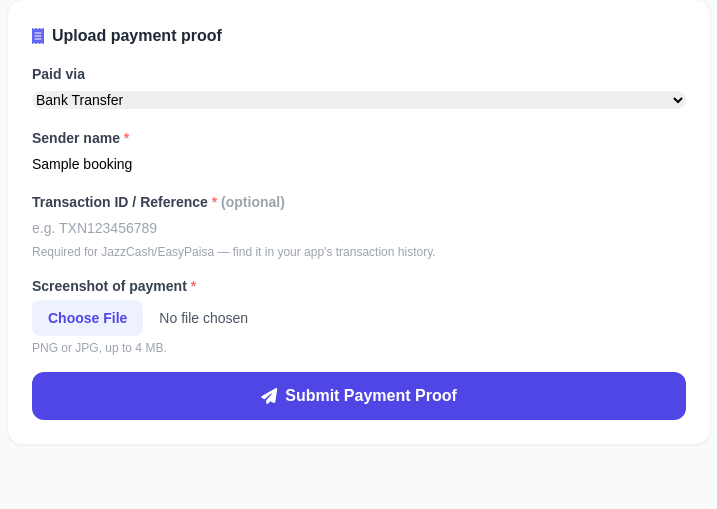
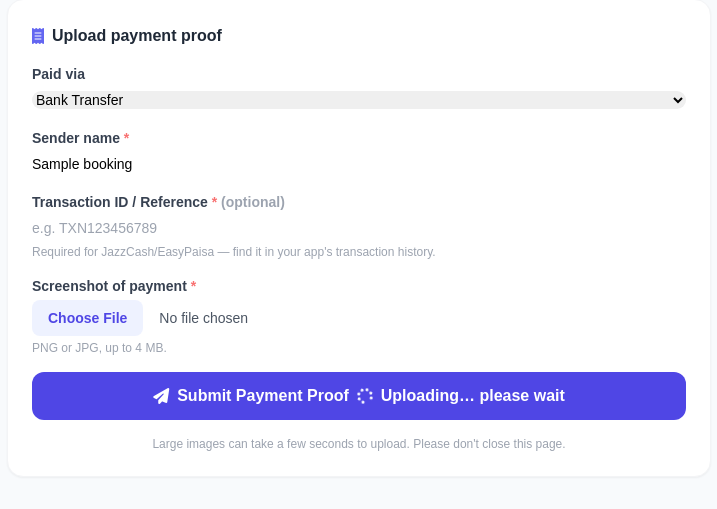
Before and after one commit to WUHTareen/Eventy, a Laravel app: template resources/views/bookings/pay-manual.blade.php in a window 1280 px wide. Shown: the part 646-1155 px from the top of the page, without its empty margins (281-998 px from the left). Before the commit the page ends 1066 px from the top, so only its background shows below. Run offline with Laravel 12, Linux system fonts and the light colour scheme; data comes from the database, SQL or seed files in the repository; the template is opened without the code that fills it: most values are stand-ins (such as "Sample title", 1, 10 or a date in 2020); some libraries are stand-ins or nearby versions; some web fonts are replaced.

Commit message:
Harden manual payment submit: loading state, defensive notifications, raise PHP upload limits

```diff
--- a/resources/views/bookings/pay-manual.blade.php
+++ b/resources/views/bookings/pay-manual.blade.php
@@ -54,7 +54,7 @@
             @php
                 $defaultMethod = old('payment_method', $accounts['bank_account'] || $accounts['bank_iban'] ? 'bank' : ($accounts['jazzcash_number'] ? 'jazzcash' : ($accounts['easypaisa_number'] ? 'easypaisa' : '')));
             @endphp
-            <div x-data="{ method: '{{ $defaultMethod }}' }">
+            <div x-data="{ method: '{{ $defaultMethod }}', submitting: false }">
 
             <!-- Where to pay -->
             <div class="bg-white rounded-2xl shadow-sm border border-gray-100 p-6 mb-6">
@@ -108,7 +108,7 @@
                     <i class="fa-solid fa-receipt text-indigo-500"></i> Upload payment proof
                 </h3>
 
-                <form action="{{ route('payment.manual.submit', $booking) }}{{ $token ? '?token='.$token : '' }}" method="POST" enctype="multipart/form-data" class="space-y-4">
+                <form action="{{ route('payment.manual.submit', $booking) }}{{ $token ? '?token='.$token : '' }}" method="POST" enctype="multipart/form-data" class="space-y-4" @submit="submitting = true">
                     @csrf
 
                     <div>
@@ -151,9 +151,11 @@
                         <p class="text-xs text-gray-400 mt-1">PNG or JPG, up to 4 MB.</p>
                     </div>
 
-                    <button type="submit" class="w-full bg-indigo-600 hover:bg-indigo-700 text-white font-bold py-3 rounded-xl transition-all flex items-center justify-center gap-2">
-                        <i class="fa-solid fa-paper-plane"></i> Submit Payment Proof
+                    <button type="submit" :disabled="submitting" class="w-full bg-indigo-600 hover:bg-indigo-700 disabled:opacity-60 disabled:cursor-not-allowed text-white font-bold py-3 rounded-xl transition-all flex items-center justify-center gap-2">
+                        <span x-show="!submitting" class="flex items-center gap-2"><i class="fa-solid fa-paper-plane"></i> Submit Payment Proof</span>
+                        <span x-show="submitting" class="flex items-center gap-2"><i class="fa-solid fa-spinner fa-spin"></i> Uploading… please wait</span>
                     </button>
+                    <p class="text-xs text-gray-400 text-center" x-show="submitting" x-cloak>Large images can take a few seconds to upload. Please don't close this page.</p>
                 </form>
             </div>
 
```
Also changed, not shown: app/Http/Controllers/PaymentController.php (+7 -1 lines), 1 other file.
